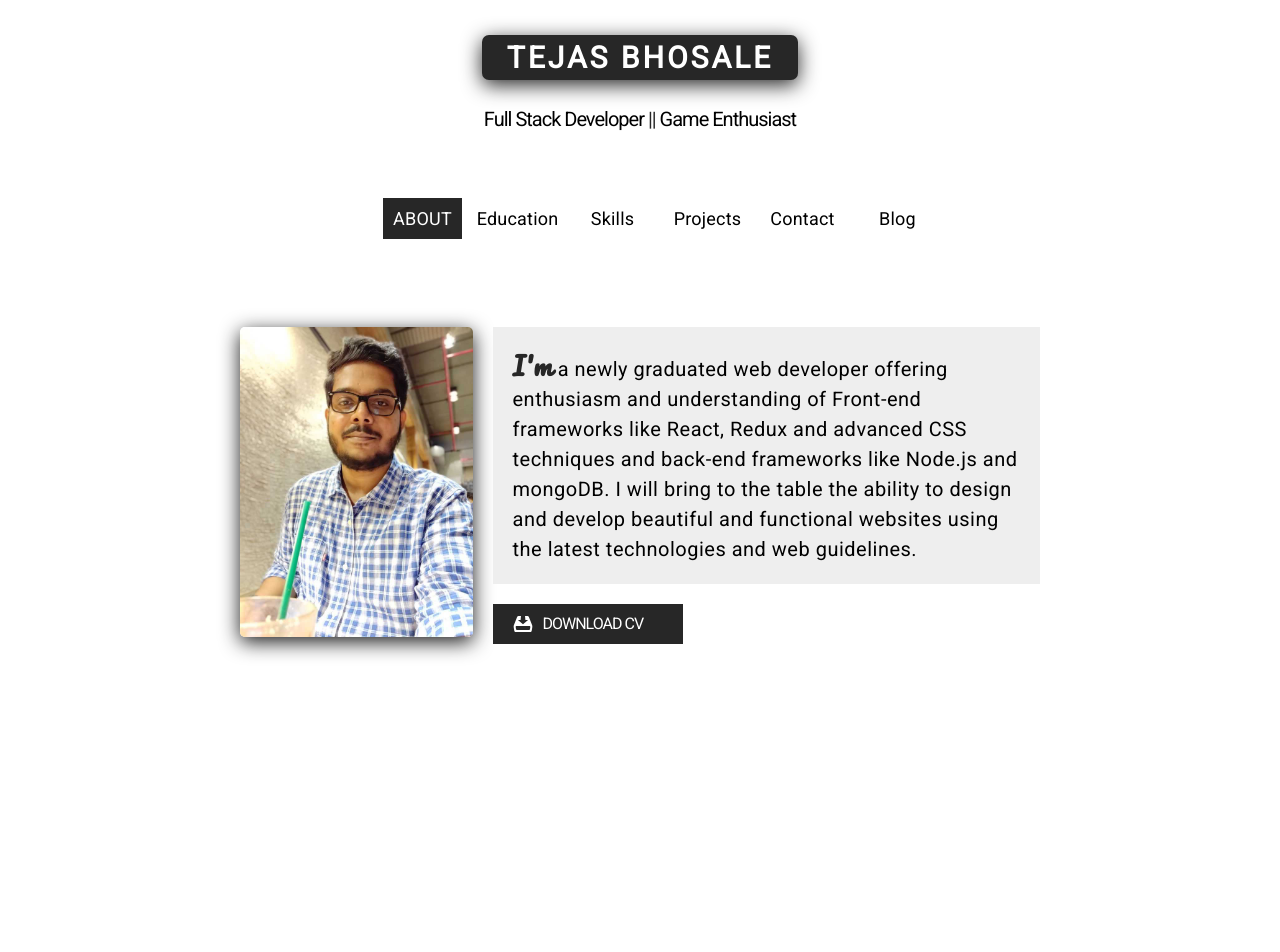
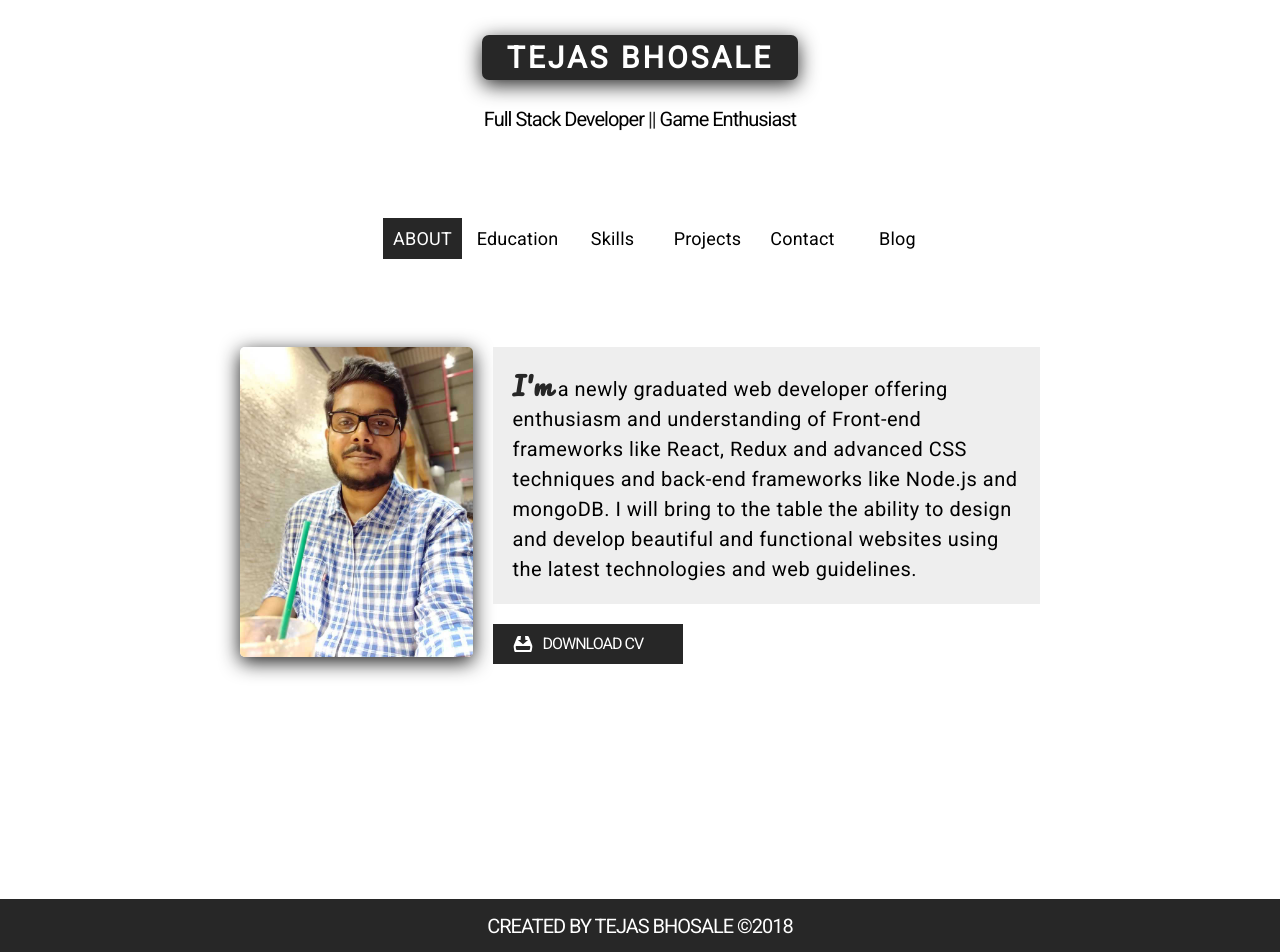
Before and after one commit to bhosaleT/my-portfolio-react, a React (Create React App) app: page / in a window 1280 px wide. Shown: the top 952 px of the page. Before the commit the page ends 800 px from the top, so only its background shows below. Built offline with nearby package versions, Linux system fonts and the light colour scheme.

Commit message:
added a footer section

```diff
--- a/public/index.html
+++ b/public/index.html
@@ -21,7 +21,7 @@
       work correctly both with client-side routing and a non-root public URL.
       Learn how to configure a non-root public URL by running `npm run build`.
     -->
-    <title>Tejas Bhosale</title>
+    <title>Tejas Bhosale's CV</title>
   </head>
   <body>
     <noscript>
--- a/src/components/App.js
+++ b/src/components/App.js
@@ -8,6 +8,7 @@ import Contact from "./Contact";
 import Education from "./Education";
 import Projects from "./Projects";
 import Skills from "./Skills";
+import Footer from "./Footer";
 
 class App extends Component {
   state = {
@@ -44,13 +45,18 @@ class App extends Component {
 
     return (
       <div>
+        <div className="content">
           <Header />
+          <div className="content-inside">
             <Selector
               onSelect={this.onSelect}
               selectedSection={this.state.selectedSection}
             />
             {showSection()}
           </div>
+        </div>
+        <Footer />
+      </div>
     );
   }
 }
--- a/src/components/Footer.js
+++ b/src/components/Footer.js
@@ -1,11 +1,9 @@
 import React from 'react';
 
 const Footer = () => {
-    return (
-        <div className="footer">
-        <p>Created by Tejas Bhosale</p>
-        </div>
-    )
+    return <div className="footer">
+        <p className="footer-title">Created by Tejas Bhosale &copy;2018</p>
+      </div>;
 }
 
 export default Footer;
--- a/src/css/App.css
+++ b/src/css/App.css
@@ -638,3 +638,25 @@ li {
     border-color: #272727;
   }
 }
+/* ---------------------- FOOTER -------------------- */
+.footer{
+  height: 60px;
+  margin-top: 120px;
+  background: #272727;
+}
+
+.footer-title{
+  color: white;
+  text-align: center;
+  padding: 15px;
+  font-size: 20px;
+  text-transform: uppercase;
+}
+
+.content {
+  min-height: 100%;
+}
+.content-inside {
+  padding: 20px;
+  padding-bottom: 50px;
+}
```
Lines whose indentation alone changed are shown as unchanged.
